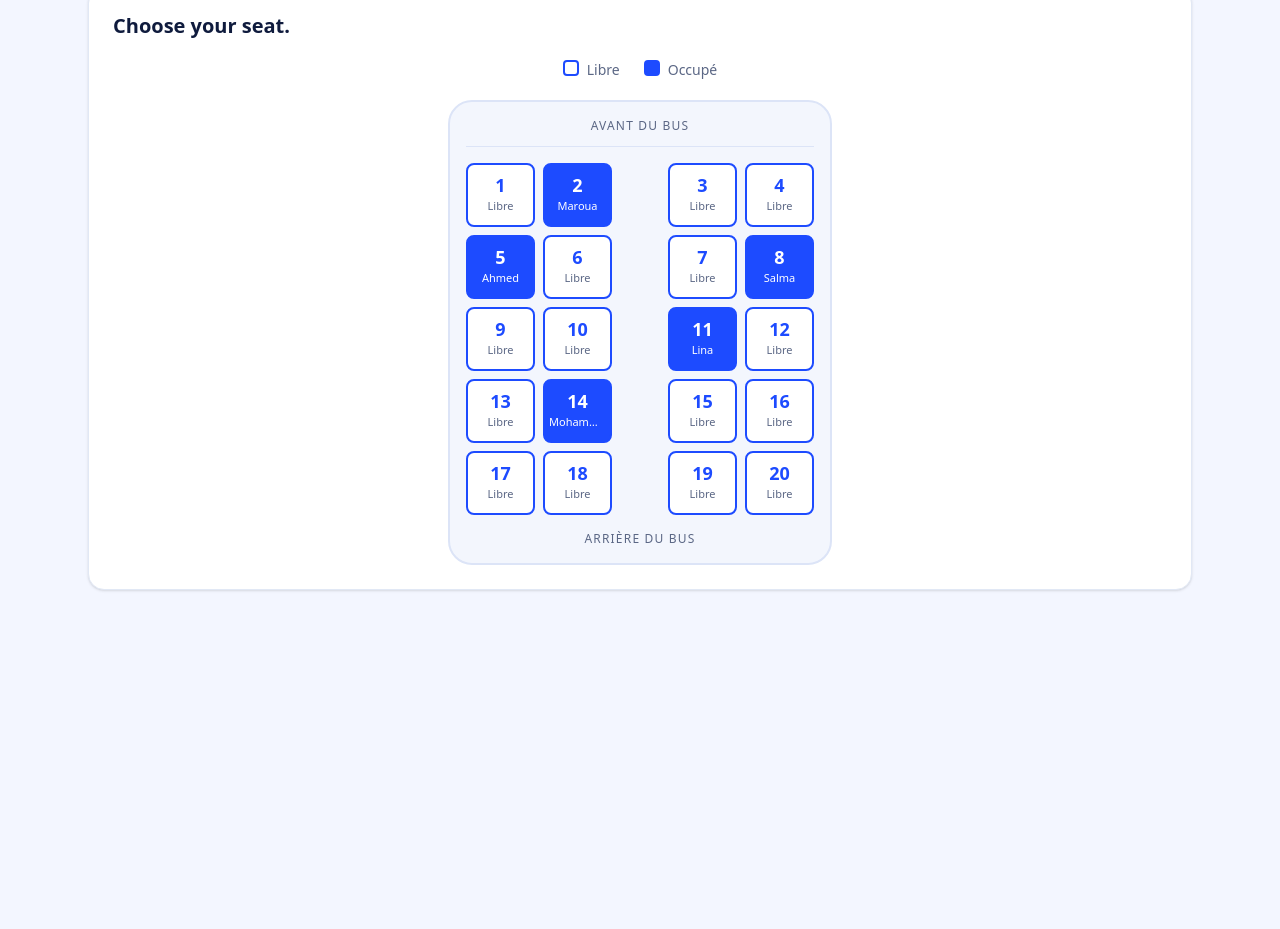
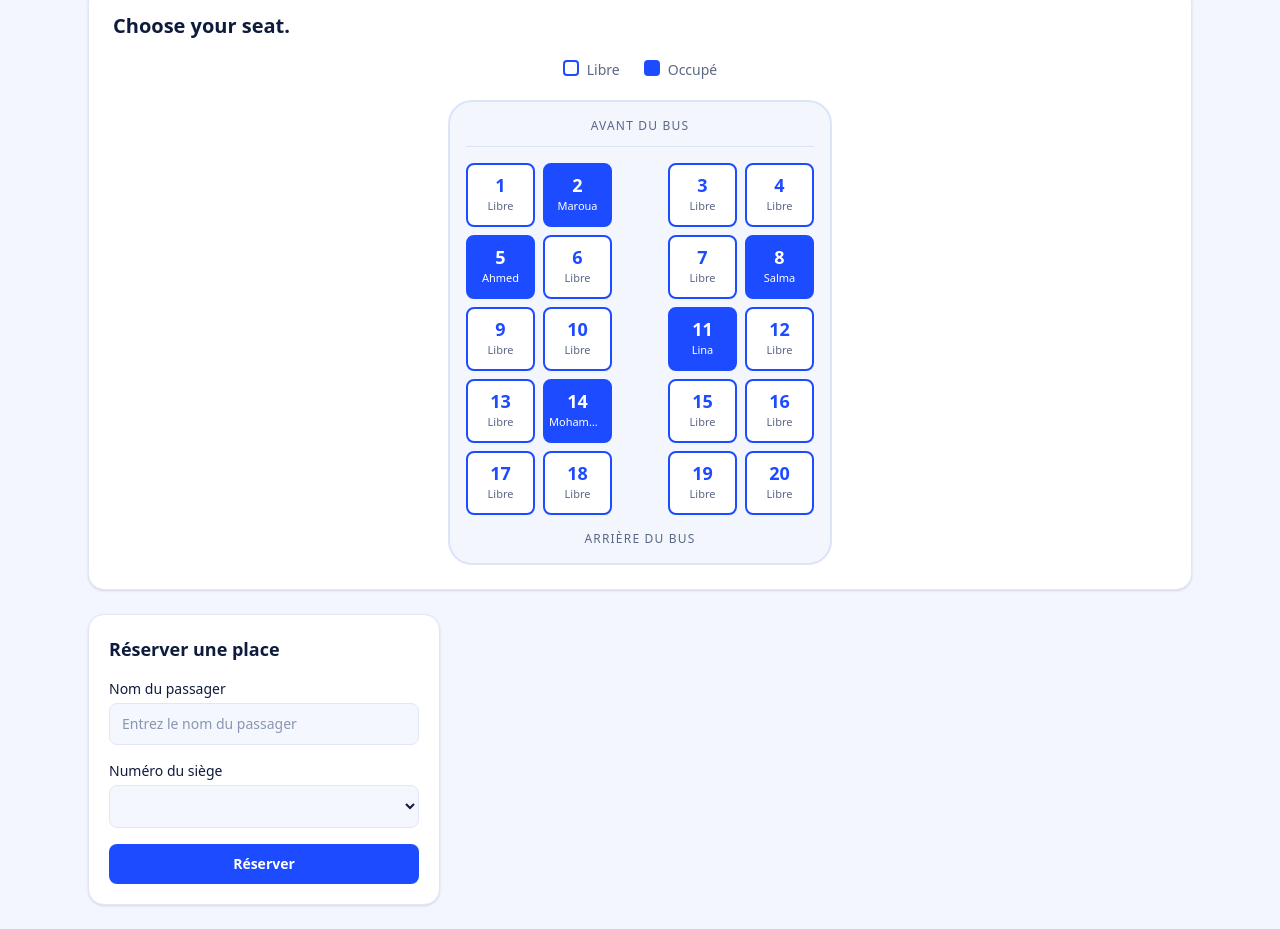
Before and after one commit to MAROUAELMILOUDI/BusDirect, a website: page index.html in a window 1280 px wide. Shown: the part 357-1286 px from the top of the page. Before the commit the page ends 971 px from the top, so only its background shows below. Drawn offline with nearby package versions, Linux system fonts and the light colour scheme.

Commit message:
Ajouter la formulair du reservation

```diff
--- a/index.html
+++ b/index.html
@@ -179,6 +179,22 @@
         <p class="mt-4 text-center text-xs font-medium tracking-widest text-[#5B6785]">ARRIÈRE DU BUS</p>
       </div>
     </section>
+    <div class="grid w-full gap-6 lg:grid-cols-3 lg:items-start">
+      <section class="shadow rounded-2xl border border-[#E1E8F5] bg-white p-5">
+        <h2 class="text-lg font-bold text-[#0F1B3D]">Réserver une place</h2>
+        <form action="#" class="mt-4 flex flex-col gap-4">
+          <div>
+            <label for="reserver-nom" class="block text-sm font-medium text-[#0F1B3D]">Nom du passager</label>
+            <input id="reserver-nom" type="text" placeholder="Entrez le nom du passager" class="mt-1 w-full rounded-lg border border-[#E1E8F5] bg-[#F4F7FD] px-3 py-2.5 text-sm text-[#0F1B3D] placeholder:text-[#8A96B2] focus:border-[#1D4BFF] focus:outline-none focus:ring-2 focus:ring-[#1D4BFF]/30">
+          </div>
+          <div>
+            <label for="reserver-siege" class="block text-sm font-medium text-[#0F1B3D]">Numéro du siège</label>
+            <select id="reserver-siege" class="mt-1 w-full rounded-lg border border-[#E1E8F5] bg-[#F4F7FD] px-3 py-2.5 text-sm text-[#0F1B3D] focus:border-[#1D4BFF] focus:outline-none focus:ring-2 focus:ring-[#1D4BFF]/30"></select>
+          </div>
+          <button id="reservbtn" type="button" class="w-full rounded-lg bg-[#1D4BFF] px-4 py-2.5 text-sm font-semibold text-white hover:bg-[#1639CC] focus:outline-none focus:ring-2 focus:ring-[#1D4BFF] focus:ring-offset-2">Réserver</button>
+        </form>
+      </section>
+    </div>
   </main>
 </body>
 </html>
```
